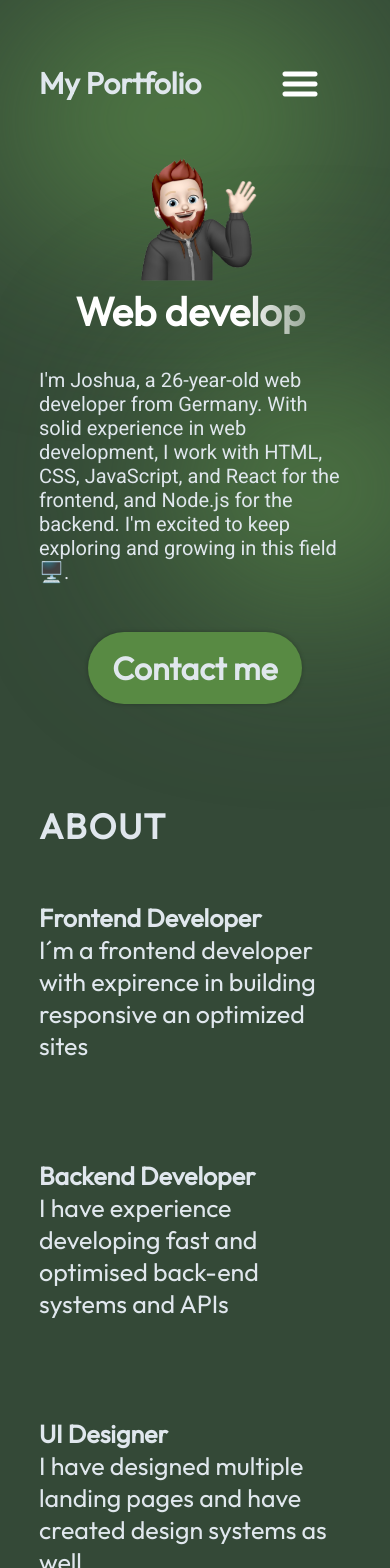
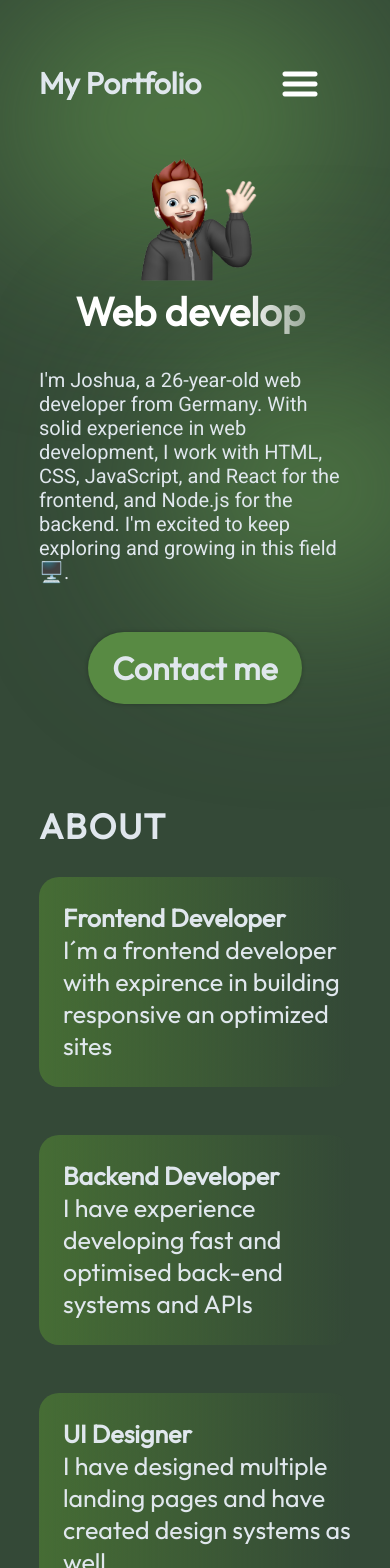
Before and after one commit to JoshuaKaiser490/NewPortfolio, a React (Vite) app: page / in a window 390 px wide. Shown: the top 1568 px of the page. Built offline with nearby package versions, Linux system fonts and the light colour scheme; a web font is replaced by a local one.

Commit message:
Änderungen im Responsive  Design

```diff
--- a/src/components/About/About.module.css
+++ b/src/components/About/About.module.css
@@ -88,5 +88,7 @@
     .aboutItem {
       padding-left: 0;
       padding-right: 0;
+      background-size: 100% 100%;
+      padding-left: 24px;
     }
   }
```
